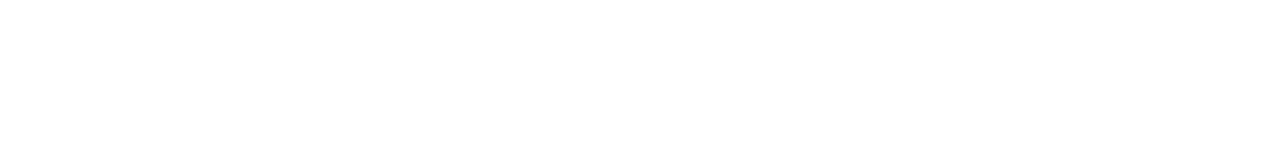
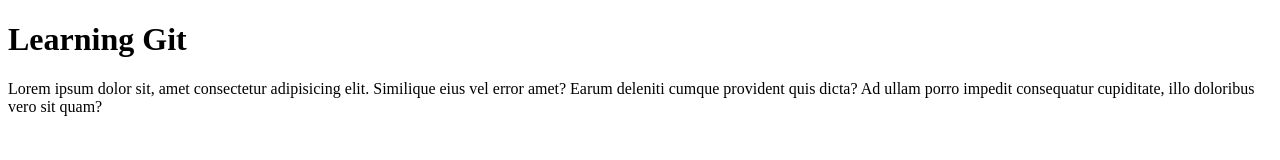
Before and after one commit to symplybennie/learning-git, a plain HTML site: page index.html in a window 1280 px wide. Drawn offline with Linux system fonts and the light colour scheme.

Commit message:
added h1 and p tag

```diff
--- a/index.html
+++ b/index.html
@@ -7,6 +7,11 @@
     <title>Document</title>
 </head>
 <body>
-
+    <h1>Learning Git</h1>
+    <p>
+        Lorem ipsum dolor sit, amet consectetur adipisicing elit. Similique eius vel error amet?
+        Earum deleniti cumque provident quis dicta? Ad ullam porro impedit consequatur cupiditate,
+        illo doloribus vero sit quam?
+    </p>
 </body>
 </html>
```
Also changed, not shown: 1 other file.
